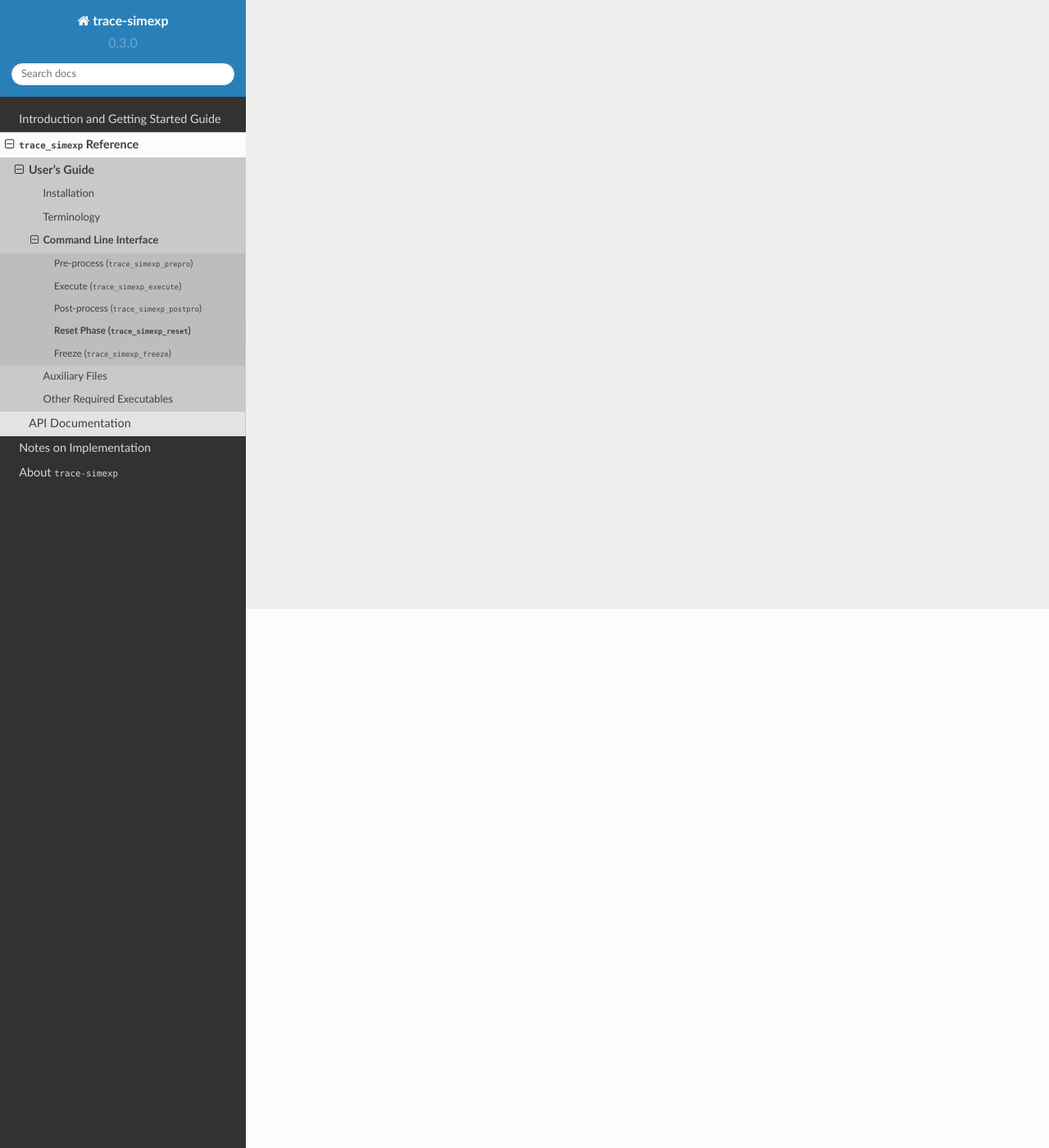
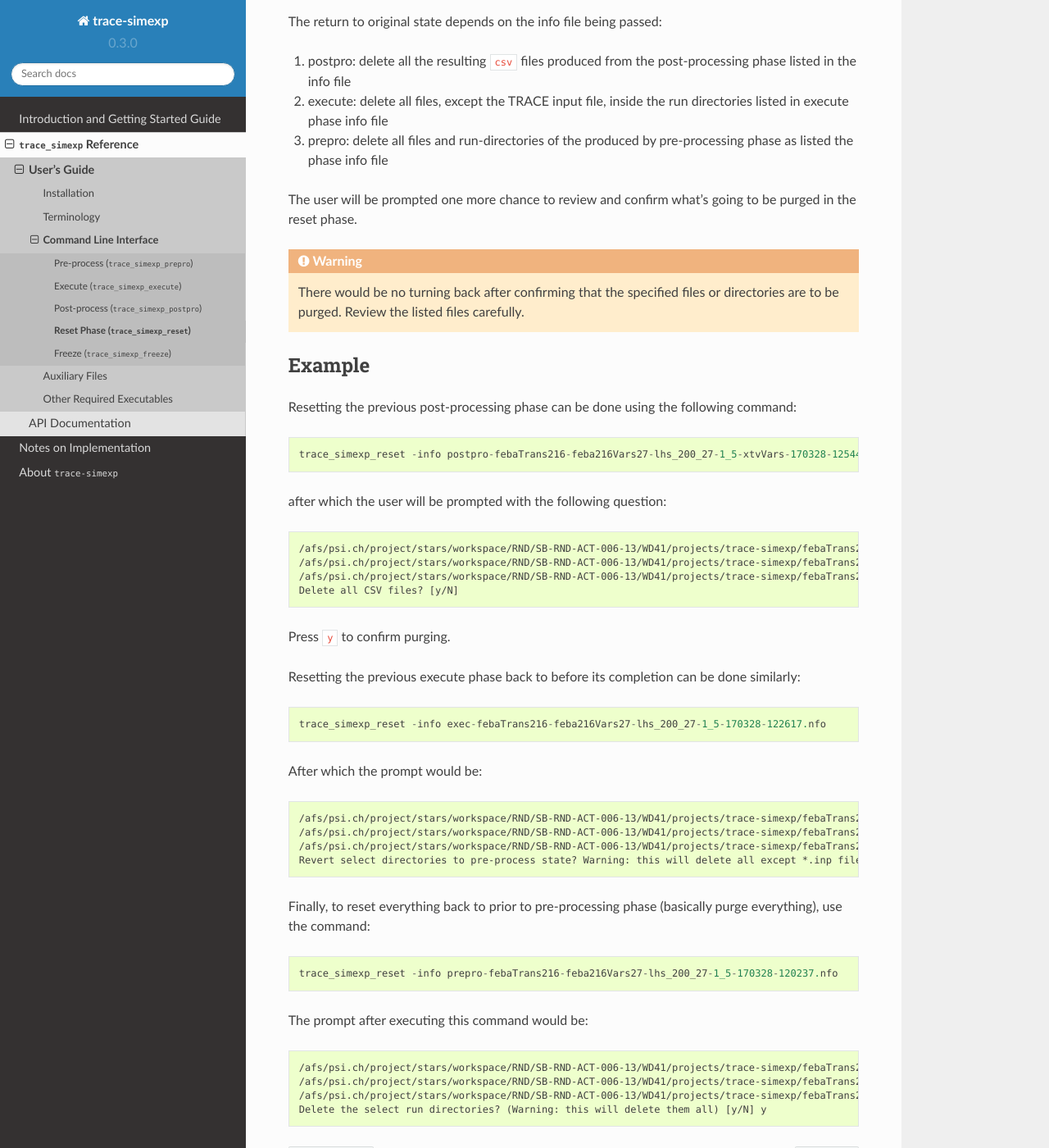
Before and after one commit to damar-wicaksono/trace-simexp, a Sphinx documentation site: the page built from docs/source/user_guide/cli/cli_reset.rst, in a window 1280 px wide and 1400 px high, scrolled down 657 px. Shown: the whole window at 82% size. Built offline with Sphinx 7.4.7 and the Read the Docs theme 2.0.0, drawn with Linux system fonts in a browser that asks for light colours; some of the changed text lies outside the part shown.

Commit message:
Add documentation for using `trace_simexp_reset`

```diff
--- a/docs/source/user_guide/cli/cli_postpro.rst
+++ b/docs/source/user_guide/cli/cli_postpro.rst
@@ -62,7 +62,8 @@ The info file is produced by default with the following naming convention::
 The file is used to document the command line arguments specified when the script was called as well as to log all the shell commands run during the execution.
 See below for example of the contents.
 
-**Example**
+Example
+-------
 
 Following the previous example,
 executing the following command will post-processed all of the TRACE ``dmx`` files produced in the previous step
@@ -101,7 +102,7 @@ The file has the following (abridged) contents::
     List of XTV Variables File    -> /afs/psi.ch/project/stars/workspace/RND/SB-RND-ACT-006-13/WD41/projects/trace-simexp/simulation/xtvVars.in
     List of XTV Variables         ->
             rftn-20A69R29         rftn-20A89R29        rftn-20A109R29              pn-30A04         pn-1A17R01T01         pn-1A13R01T01
-    Samples to Post-processed     ->
+    Samples to Post-process       ->
          1      3      5
     ***  End of Samples  ***
     *** Batch Execution -     1 ***
--- a/docs/source/user_guide/cli/cli_reset.rst
+++ b/docs/source/user_guide/cli/cli_reset.rst
@@ -2,3 +2,75 @@
 
 Reset Phase (``trace_simexp_reset``)
 ====================================
+
+``trace_simexp_reset`` allows the user to reset a completed phase into its original state.
+It can be invoked from the terminal using the following command::
+
+    trace_simexp_reset -info <info file fullname>
+
+Brief explanation on the required arguments can be printed on the screen using the following command::
+
+    trace_simexp_reset --help
+
+The table below lists the complete options/flag in detail.
+
+=== ============= ==================== ========== ======== ========================================== =======
+No. Short Name    Long Name            Type       Required Description                                Default
+=== ============= ==================== ========== ======== ========================================== =======
+1   -h            --help               flag       No       Show the help message and exit             None
+2   -info         --info_file          string     Yes      A completed phase info file (path+name)    None
+3   -V            --version            flag       No       Show the program's version number and exit False
+=== ============= ==================== ========== ======== ========================================== =======
+
+The return to original state depends on the info file being passed:
+
+1. postpro: delete all the resulting ``csv`` files produced
+   from the post-processing phase listed in the info file
+2. execute: delete all files, except the TRACE input file, inside the run directories
+   listed in execute phase info file
+3. prepro: delete all files and run-directories of the produced
+   by pre-processing phase as listed the phase info file
+
+The user will be prompted one more chance to review and confirm what's going to be purged in the reset phase.
+
+.. warning::
+    There would be no turning back after confirming that the specified files or directories are to be purged.
+    Review the listed files carefully.
+
+Example
+-------
+
+Resetting the previous post-processing phase can be done using the following command::
+
+    trace_simexp_reset -info postpro-febaTrans216-feba216Vars27-lhs_200_27-1_5-xtvVars-170328-125447.nfo
+
+after which the user will be prompted with the following question::
+
+    /afs/psi.ch/project/stars/workspace/RND/SB-RND-ACT-006-13/WD41/projects/trace-simexp/febaTrans216/feba216Vars27-lhs_200_27/febaTrans216-run_1-xtvVars.csv will be deleted.
+    /afs/psi.ch/project/stars/workspace/RND/SB-RND-ACT-006-13/WD41/projects/trace-simexp/febaTrans216/feba216Vars27-lhs_200_27/febaTrans216-run_3-xtvVars.csv will be deleted.
+    /afs/psi.ch/project/stars/workspace/RND/SB-RND-ACT-006-13/WD41/projects/trace-simexp/febaTrans216/feba216Vars27-lhs_200_27/febaTrans216-run_5-xtvVars.csv will be deleted.
+    Delete all CSV files? [y/N]
+
+Press ``y`` to confirm purging.
+
+Resetting the previous execute phase back to before its completion can be done similarly::
+
+    trace_simexp_reset -info exec-febaTrans216-feba216Vars27-lhs_200_27-1_5-170328-122617.nfo
+
+After which the prompt would be::
+
+    /afs/psi.ch/project/stars/workspace/RND/SB-RND-ACT-006-13/WD41/projects/trace-simexp/febaTrans216/feba216Vars27-lhs_200_27/febaTrans216-run_1 will be revert back to pre-pro state!
+    /afs/psi.ch/project/stars/workspace/RND/SB-RND-ACT-006-13/WD41/projects/trace-simexp/febaTrans216/feba216Vars27-lhs_200_27/febaTrans216-run_3 will be revert back to pre-pro state!
+    /afs/psi.ch/project/stars/workspace/RND/SB-RND-ACT-006-13/WD41/projects/trace-simexp/febaTrans216/feba216Vars27-lhs_200_27/febaTrans216-run_5 will be revert back to pre-pro state!
+    Revert select directories to pre-process state? Warning: this will delete all except *.inp file. [y/N]
+
+Finally, to reset everything back to prior to pre-processing phase (basically purge everything), use the command::
+
+    trace_simexp_reset -info prepro-febaTrans216-feba216Vars27-lhs_200_27-1_5-170328-120237.nfo
+
+The prompt after executing this command would be::
+
+    /afs/psi.ch/project/stars/workspace/RND/SB-RND-ACT-006-13/WD41/projects/trace-simexp/febaTrans216/feba216Vars27-lhs_200_27/febaTrans216-run_1 will be deleted!
+    /afs/psi.ch/project/stars/workspace/RND/SB-RND-ACT-006-13/WD41/projects/trace-simexp/febaTrans216/feba216Vars27-lhs_200_27/febaTrans216-run_3 will be deleted!
+    /afs/psi.ch/project/stars/workspace/RND/SB-RND-ACT-006-13/WD41/projects/trace-simexp/febaTrans216/feba216Vars27-lhs_200_27/febaTrans216-run_5 will be deleted!
+    Delete the select run directories? (Warning: this will delete them all) [y/N] y
```
